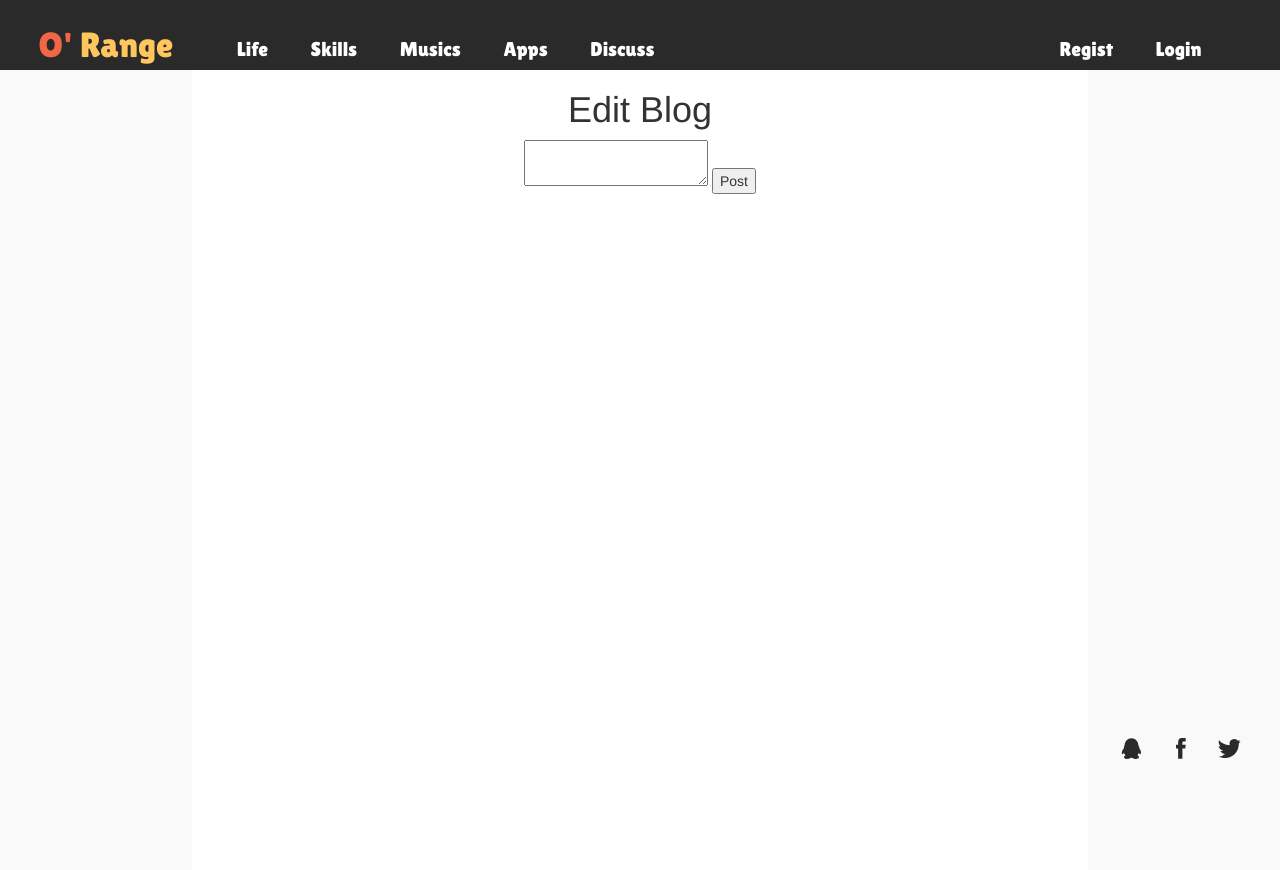
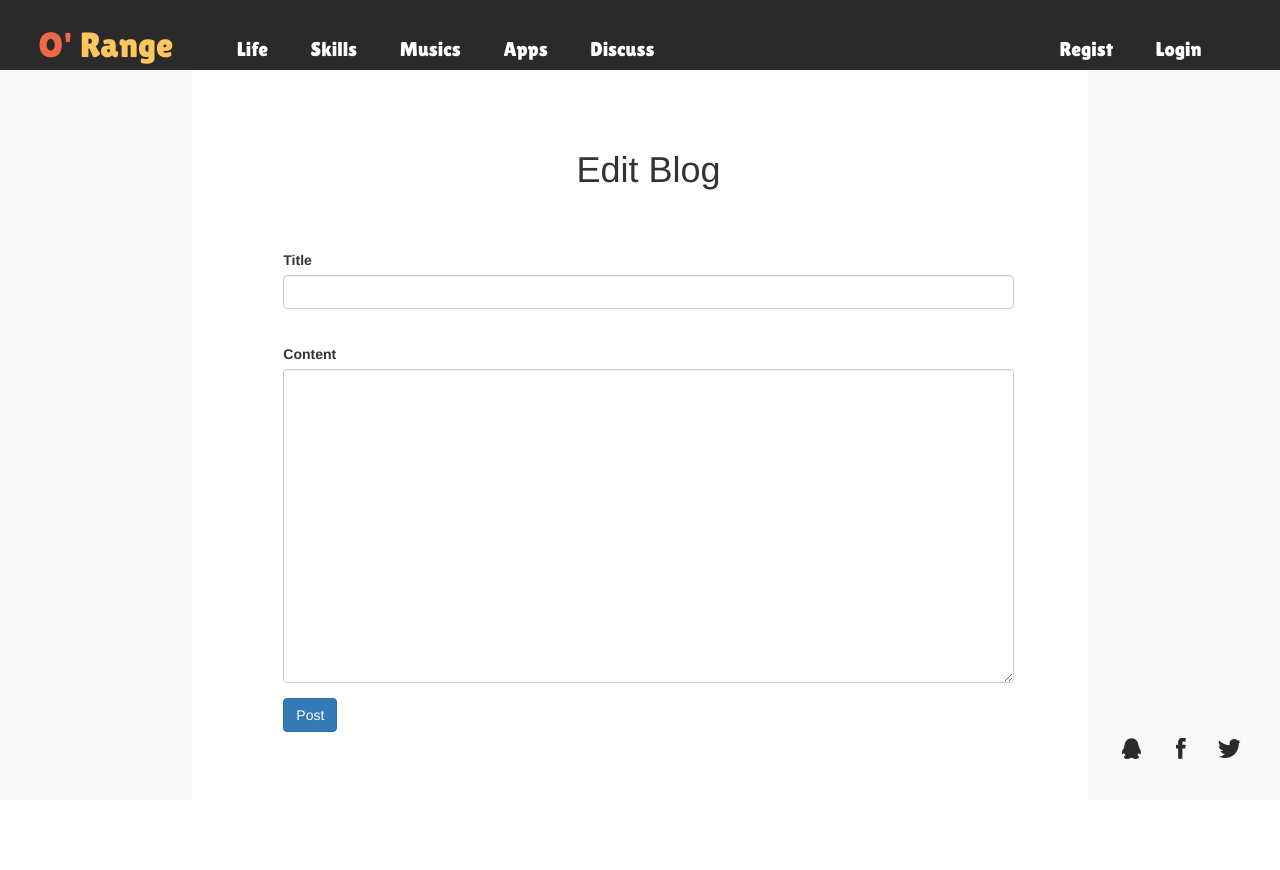
Before and after one commit to Lemonteeea/o-range, a Flask app: page /newblog in a window 1280 px wide. After the commit the page ends 759 px from the top, so only its background shows below. Run offline with Flask 2, Linux system fonts and the light colour scheme; some libraries are stand-ins or nearby versions.

Commit message:
able to show blog

```diff
--- a/app/forms.py
+++ b/app/forms.py
@@ -33,5 +33,6 @@ class MusicselectForm(FlaskForm):
     submit = SubmitField('就听这首吧')
 
 class BlogForm(FlaskForm):
-    body = TextAreaField('Content')
+    title = StringField('Title',validators=[DataRequired()])
+    body = TextAreaField('Content',validators=[DataRequired()])
     submit = SubmitField('Post')
--- a/app/routes.py
+++ b/app/routes.py
@@ -67,7 +67,7 @@ def music():
 def newblog():
     form = BlogForm()
     if form.validate_on_submit():
-        post = Post(title = 'test',body = form.body.data)
+        post = Post(title = form.title.data,body = form.body.data)
         database.session.add(post)
         database.session.commit()
         flash('post succeed')
--- a/app/templates/b_article.html
+++ b/app/templates/b_article.html
@@ -1,8 +1,10 @@
 {% extends"base.html" %}
 {% block content %}
 
-<div style="width:70%;height:100%;background:#FFFFFF;display:inline-block">
+<div style="width:70%;height:100%;background:#FFFFFF;position:relative;display:inline-block;overflow:hidden">
+	<div style="position:absolute;left:0;top:0;right:-17px;bottom:0;overflow-x:hidden;overflow-y:scroll">
 	{% block artcontent %}{% endblock %}
+	</div>
 </div>
 
 <div class='social_link'>
@@ -12,4 +14,4 @@
 </div>
 
 
-{% endblock%}
+{% endblock %}
--- a/app/templates/base.html
+++ b/app/templates/base.html
@@ -77,7 +77,7 @@
 
                 	</style>
         </head>
-        <body style='padding:0;margin:0;background:#F9F9F9'>
+        <body style='height:100%;width:100%;margin:0;padding:0;background:#F9F9F9;position:fixed;overflow:hidden'>
                 <div style='height:100%;width:100%;text-align:center;'>
 			<div class=head_line>
                         	<div style='float:left;font-size:35px;margin-left:3%;margin-top:20px;cursor:hand;' onClick="location.href='{{ url_for('index') }}'">
@@ -105,8 +105,7 @@
 
 			</div>
 
-				{% block content %}{% endblock %}
+			{% block content %}{% endblock %}
 		</div>
-
         </body>
 </html>
--- a/app/templates/new_article.html
+++ b/app/templates/new_article.html
@@ -1,7 +1,6 @@
 {% extends"b_article.html" %}
 {% block artcontent %}
 
-<script src="https://cdn.ckeditor.com/ckeditor5/16.0.0/classic/ckeditor.js"></script>
 <div style='color:red;margin:0'>
 	{% with messages = get_flashed_messages() %}
 	{% if messages %}
@@ -14,22 +13,23 @@
 	{% endwith %}
 </div>
 
-<h1>Edit Blog</h1>
-
-<div>
+<div style="width:100%">
+	<h1 style="margin-top:80px">Edit Blog</h1>
+<div style="text-align:left;width:80%;display:inline-block;margin-top:50px">
 	<form method="post" action="">
 		{{ form.hidden_tag() }}
-		{{ form.body(id="editor") }}
-		{{ form.submit() }}
+		<div class="form-group">
+		{{ form.title.label }}
+                {{ form.title(class="form-control")}}
+		</div>
+		<br>
+		<div class="form-group">
+			{{ form.body.label }}
+                	{{ form.body(class="form-control",rows="15") }}
+		</div>
+		{{ form.submit(class="btn btn-primary") }}
 	</form>
 </div>
-
-<script>
-    ClassicEditor
-        .create( document.querySelector( '#editor' ) )
-        .catch( error => {
-            console.error( error );
-        } );
-</script>
+</div>
 
 {% endblock%}
```
Also changed, not shown: app/templates/user.html (+7 -2 lines), app/static/Pictures/pic1.jpg (added). Lines whose indentation alone changed are shown as unchanged.
